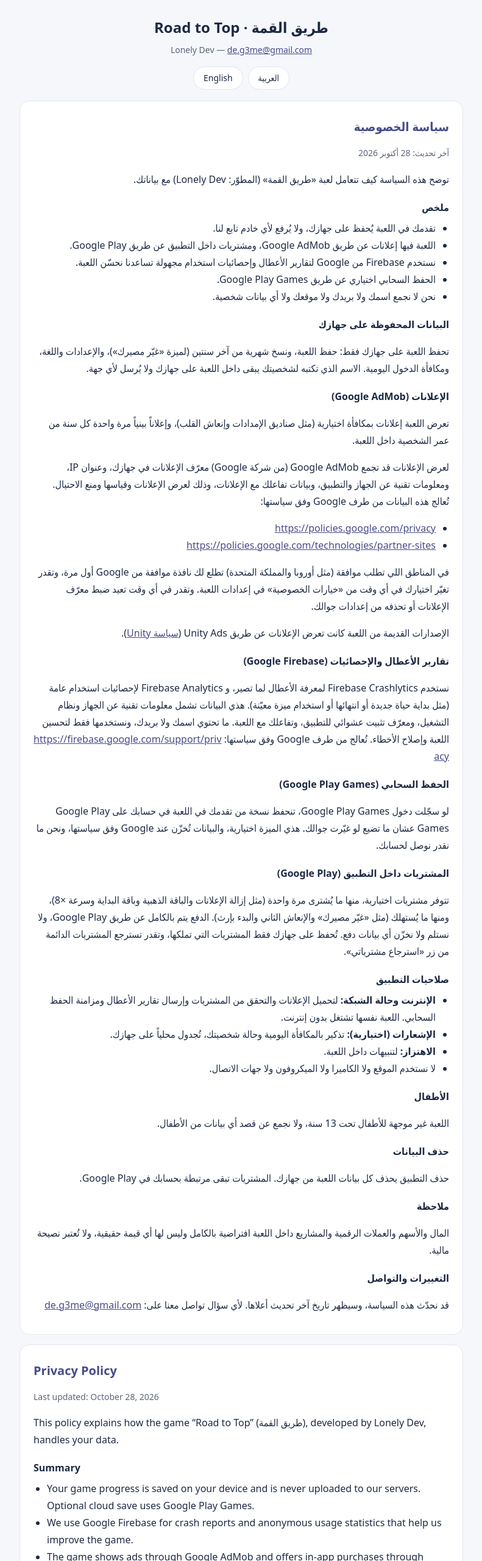
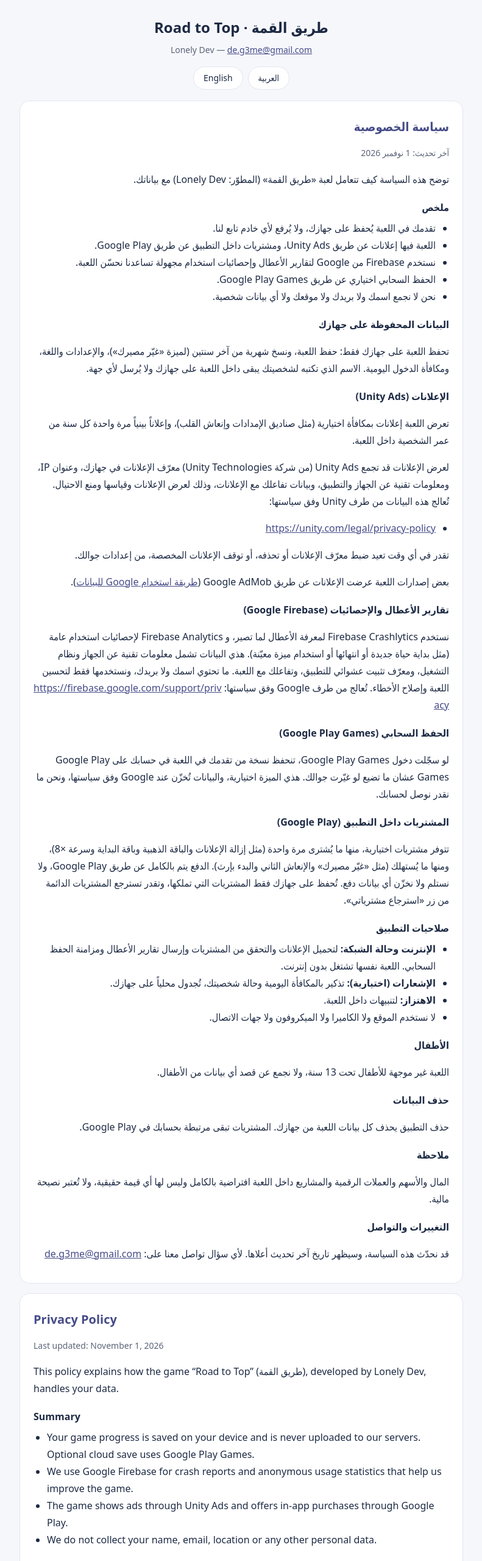
Before and after one commit to deg3me/deg3me.github.io, a plain HTML site: page privacy.html in a window 1280 px wide. Shown: the top 2560 px of the page at 61% size, without its empty margins (244-1035 px from the left). Drawn offline with Linux system fonts and the light colour scheme.

Commit message:
Privacy policy: ads now via Unity Ads (1.0.7)

```diff
--- a/privacy.html
+++ b/privacy.html
@@ -35,13 +35,13 @@
 
 <section id="ar" lang="ar">
 <h2>سياسة الخصوصية</h2>
-<p class="small">آخر تحديث: 28 أكتوبر 2026</p>
+<p class="small">آخر تحديث: 1 نوفمبر 2026</p>
 <p>توضح هذه السياسة كيف تتعامل لعبة «طريق القمة» (المطوّر: Lonely Dev) مع بياناتك.</p>
 
 <h3>ملخص</h3>
 <ul>
 <li>تقدمك في اللعبة يُحفظ على جهازك، ولا يُرفع لأي خادم تابع لنا.</li>
-<li>اللعبة فيها إعلانات عن طريق Google AdMob، ومشتريات داخل التطبيق عن طريق Google Play.</li>
+<li>اللعبة فيها إعلانات عن طريق Unity Ads، ومشتريات داخل التطبيق عن طريق Google Play.</li>
 <li>نستخدم Firebase من Google لتقارير الأعطال وإحصائيات استخدام مجهولة تساعدنا نحسّن اللعبة.</li>
 <li>الحفظ السحابي اختياري عن طريق Google Play Games.</li>
 <li>نحن لا نجمع اسمك ولا بريدك ولا موقعك ولا أي بيانات شخصية.</li>
@@ -50,15 +50,14 @@
 <h3>البيانات المحفوظة على جهازك</h3>
 <p>تحفظ اللعبة على جهازك فقط: حفظ اللعبة، ونسخ شهرية من آخر سنتين (لميزة «غيّر مصيرك»)، والإعدادات واللغة، ومكافأة الدخول اليومية. الاسم الذي تكتبه لشخصيتك يبقى داخل اللعبة على جهازك ولا يُرسل لأي جهة.</p>
 
-<h3>الإعلانات (Google AdMob)</h3>
+<h3>الإعلانات (Unity Ads)</h3>
 <p>تعرض اللعبة إعلانات بمكافأة اختيارية (مثل صناديق الإمدادات وإنعاش القلب)، وإعلاناً بينياً مرة واحدة كل سنة من عمر الشخصية داخل اللعبة.</p>
-<p>لعرض الإعلانات قد تجمع Google AdMob (من شركة Google) معرّف الإعلانات في جهازك، وعنوان IP، ومعلومات تقنية عن الجهاز والتطبيق، وبيانات تفاعلك مع الإعلانات، وذلك لعرض الإعلانات وقياسها ومنع الاحتيال. تُعالج هذه البيانات من طرف Google وفق سياستها:</p>
+<p>لعرض الإعلانات قد تجمع Unity Ads (من شركة Unity Technologies) معرّف الإعلانات في جهازك، وعنوان IP، ومعلومات تقنية عن الجهاز والتطبيق، وبيانات تفاعلك مع الإعلانات، وذلك لعرض الإعلانات وقياسها ومنع الاحتيال. تُعالج هذه البيانات من طرف Unity وفق سياستها:</p>
 <ul>
-<li><a href="https://policies.google.com/privacy">https://policies.google.com/privacy</a></li>
-<li><a href="https://policies.google.com/technologies/partner-sites">https://policies.google.com/technologies/partner-sites</a></li>
+<li><a href="https://unity.com/legal/privacy-policy">https://unity.com/legal/privacy-policy</a></li>
 </ul>
-<p>في المناطق اللي تطلب موافقة (مثل أوروبا والمملكة المتحدة) تطلع لك نافذة موافقة من Google أول مرة، وتقدر تغيّر اختيارك في أي وقت من «خيارات الخصوصية» في إعدادات اللعبة. وتقدر في أي وقت تعيد ضبط معرّف الإعلانات أو تحذفه من إعدادات جوالك.</p>
-<p>الإصدارات القديمة من اللعبة كانت تعرض الإعلانات عن طريق Unity Ads (<a href="https://unity.com/legal/privacy-policy">سياسة Unity</a>).</p>
+<p>تقدر في أي وقت تعيد ضبط معرّف الإعلانات أو تحذفه، أو توقف الإعلانات المخصصة، من إعدادات جوالك.</p>
+<p>بعض إصدارات اللعبة عرضت الإعلانات عن طريق Google AdMob (<a href="https://policies.google.com/technologies/partner-sites">طريقة استخدام Google للبيانات</a>).</p>
 
 <h3>تقارير الأعطال والإحصائيات (Google Firebase)</h3>
 <p>نستخدم Firebase Crashlytics لمعرفة الأعطال لما تصير، و Firebase Analytics لإحصائيات استخدام عامة (مثل بداية حياة جديدة أو انتهائها أو استخدام ميزة معيّنة). هذي البيانات تشمل معلومات تقنية عن الجهاز ونظام التشغيل، ومعرّف تثبيت عشوائي للتطبيق، وتفاعلك مع اللعبة. ما تحتوي اسمك ولا بريدك، ونستخدمها فقط لتحسين اللعبة وإصلاح الأخطاء. تُعالج من طرف Google وفق سياستها:
@@ -93,29 +92,28 @@
 
 <section id="en" lang="en">
 <h2>Privacy Policy</h2>
-<p class="small">Last updated: October 28, 2026</p>
+<p class="small">Last updated: November 1, 2026</p>
 <p>This policy explains how the game “Road to Top” (طريق القمة), developed by Lonely Dev, handles your data.</p>
 
 <h3>Summary</h3>
 <ul>
 <li>Your game progress is saved on your device and is never uploaded to our servers. Optional cloud save uses Google Play Games.</li>
 <li>We use Google Firebase for crash reports and anonymous usage statistics that help us improve the game.</li>
-<li>The game shows ads through Google AdMob and offers in-app purchases through Google Play.</li>
+<li>The game shows ads through Unity Ads and offers in-app purchases through Google Play.</li>
 <li>We do not collect your name, email, location or any other personal data.</li>
 </ul>
 
 <h3>Data stored on your device</h3>
 <p>The game stores, on your device only: your save game, monthly snapshots from the last two years (for the “Change your fate” feature), your settings and language, and the daily login reward. The name you give your character stays inside the game on your device and is never sent anywhere.</p>
 
-<h3>Advertising (Google AdMob)</h3>
+<h3>Advertising (Unity Ads)</h3>
 <p>The game shows optional rewarded ads (for example supply crates and heart revival) and one interstitial ad per in-game year of your character’s life.</p>
-<p>To serve ads, Google AdMob (by Google) may collect your device’s advertising ID, IP address, technical information about your device and the app, and your interactions with ads, in order to show and measure ads and prevent fraud. This data is processed by Google under its policies:</p>
+<p>To serve ads, Unity Ads (by Unity Technologies) may collect your device’s advertising ID, IP address, technical information about your device and the app, and your interactions with ads, in order to show and measure ads and prevent fraud. This data is processed by Unity under its policy:</p>
 <ul>
-<li><a href="https://policies.google.com/privacy">https://policies.google.com/privacy</a></li>
-<li><a href="https://policies.google.com/technologies/partner-sites">https://policies.google.com/technologies/partner-sites</a></li>
+<li><a href="https://unity.com/legal/privacy-policy">https://unity.com/legal/privacy-policy</a></li>
 </ul>
-<p>In regions that require consent (such as the European Economic Area and the UK), a Google consent form appears the first time, and you can change your choice at any time from “Privacy choices” in the game’s settings. You can also reset or delete your advertising ID at any time from your phone’s settings.</p>
-<p>Earlier versions of the game showed ads through Unity Ads (<a href="https://unity.com/legal/privacy-policy">Unity’s policy</a>).</p>
+<p>You can reset or delete your advertising ID, or turn off personalized ads, at any time from your phone’s settings.</p>
+<p>Some versions of the game showed ads through Google AdMob (<a href="https://policies.google.com/technologies/partner-sites">how Google uses data</a>).</p>
 
 <h3>Crash reports and statistics (Google Firebase)</h3>
 <p>We use Firebase Crashlytics to learn about crashes when they happen, and Firebase Analytics for general usage statistics (such as starting or ending a life, or using a feature). This data includes technical information about your device and operating system, a random app installation ID, and your interactions with the game. It does not include your name or email, and we use it only to improve the game and fix bugs. It is processed by Google under its policy:
```
